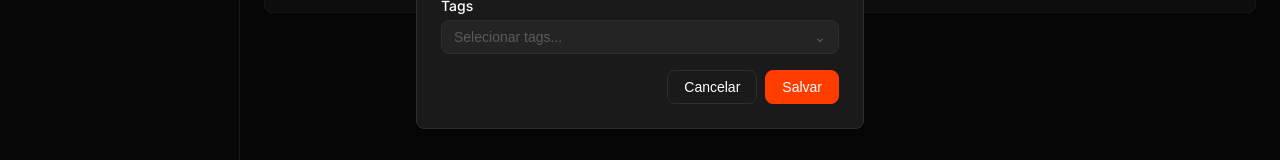
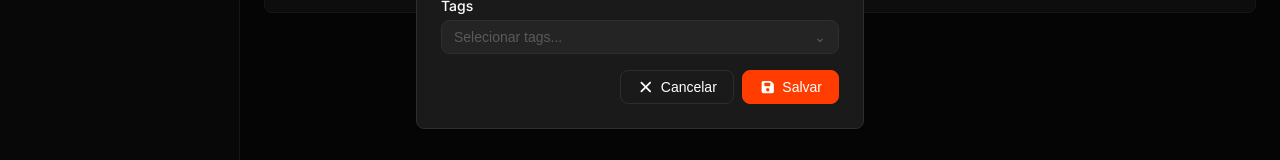
Before and after one commit to buritizinhw/TeamLinks-frontend, an Angular app in the folder team-links-frontend/: page /projects/1 in a window 1280 px wide. Both pictures are taken after a click on the button "+ Adicionar Link". Shown: the part 442-602 px from the top of the page. Built offline with nearby package versions, Linux system fonts and the light colour scheme.

Commit message:
feat: integrate Font Awesome icons in link modal for improved UI

```diff
--- a/team-links-frontend/src/app/components/link-modal/link-modal.component.html
+++ b/team-links-frontend/src/app/components/link-modal/link-modal.component.html
@@ -51,7 +51,9 @@
               <div class="tag-menu">
                 @for (tag of availableTags; track tag.id) {
                   <div class="tag-option" (click)="toggleTag(tag.id)">
-                    <span class="check-icon" [class.visible]="isSelected(tag.id)">✓</span>
+                    <span class="check-icon" [class.visible]="isSelected(tag.id)">
+                      <fa-icon [icon]="faCheck"></fa-icon>
+                    </span>
                     {{ tag.name }}
                   </div>
                 }
@@ -63,7 +65,9 @@
                 @for (tag of selectedTags; track tag.id) {
                   <span class="selected-chip">
                     {{ tag.name }}
-                    <button type="button" (click)="removeTag(tag.id)">✕</button>
+                    <button type="button" (click)="removeTag(tag.id)" title="Remover tag">
+                      <fa-icon [icon]="faTimesCircle"></fa-icon>
+                    </button>
                   </span>
                 }
               </div>
@@ -73,10 +77,10 @@
 
         <div class="modal-footer">
           <button type="button" class="btn btn-secondary" (click)="close()">
-            Cancelar
+            <fa-icon [icon]="faTimes"></fa-icon> Cancelar
           </button>
           <button type="submit" class="btn btn-primary">
-            Salvar
+            <fa-icon [icon]="faSave"></fa-icon> Salvar
           </button>
         </div>
       </form>
--- a/team-links-frontend/src/app/components/link-modal/link-modal.component.ts
+++ b/team-links-frontend/src/app/components/link-modal/link-modal.component.ts
@@ -1,11 +1,13 @@
 import { Component, Input, Output, EventEmitter, OnChanges } from '@angular/core';
 import { FormsModule } from '@angular/forms';
+import { FontAwesomeModule } from '@fortawesome/angular-fontawesome';
+import { faSave, faTimes, faCheck, faTimes as faTimes2 } from '@fortawesome/free-solid-svg-icons';
 import { Link, Tag } from '../../models/types';
 
 @Component({
   selector: 'app-link-modal',
   standalone: true,
-  imports: [FormsModule],
+  imports: [FormsModule, FontAwesomeModule],
   templateUrl: './link-modal.component.html',
 })
 export class LinkModalComponent implements OnChanges {
@@ -14,6 +16,11 @@ export class LinkModalComponent implements OnChanges {
   @Input() availableTags: Tag[] = [];
   @Output() openChange = new EventEmitter<boolean>();
   @Output() save = new EventEmitter<{ title: string; url: string; tagIds: string[] }>();
+
+  faSave = faSave;
+  faTimes = faTimes;
+  faCheck = faCheck;
+  faTimesCircle = faTimes2;
 
   title = '';
   url = '';
```
